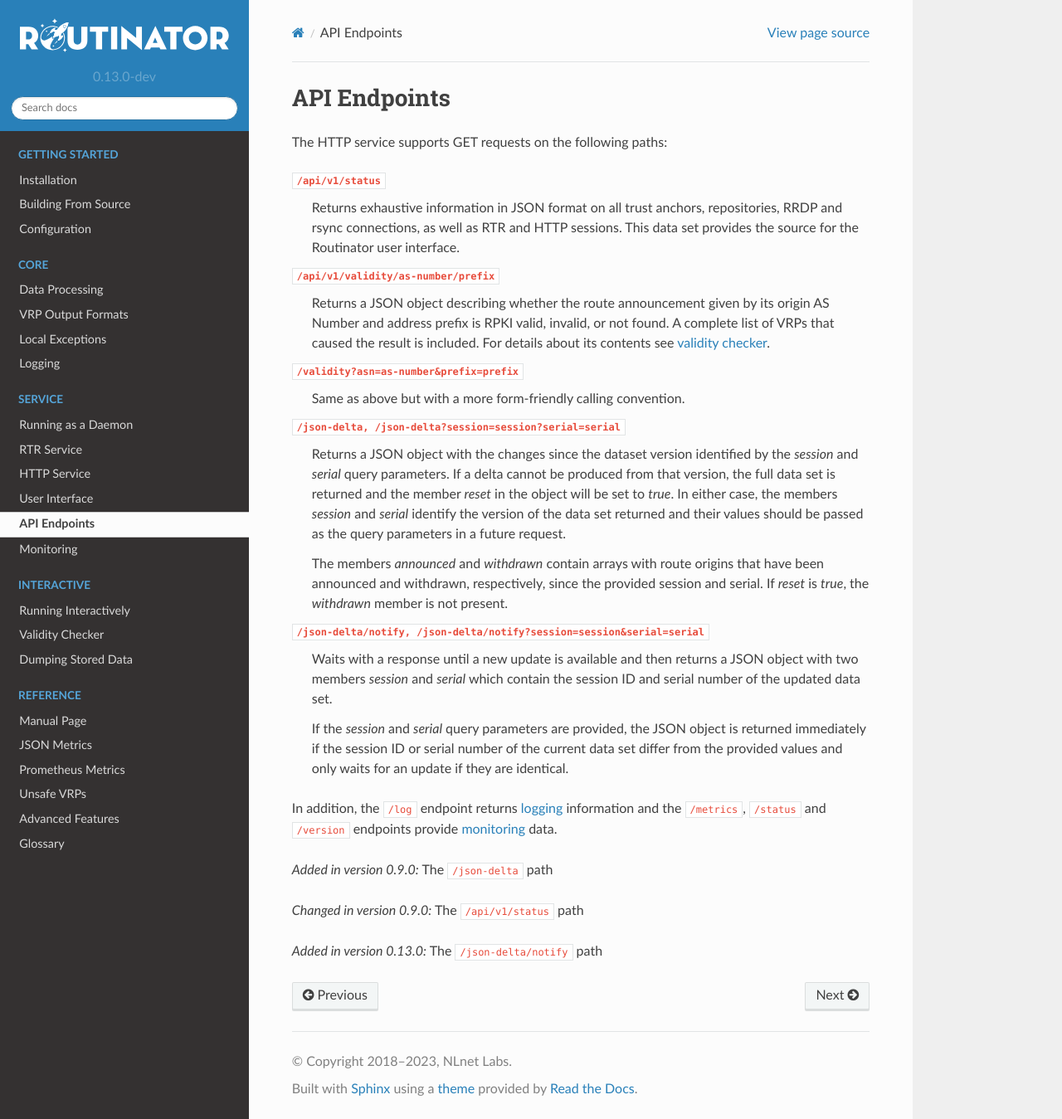
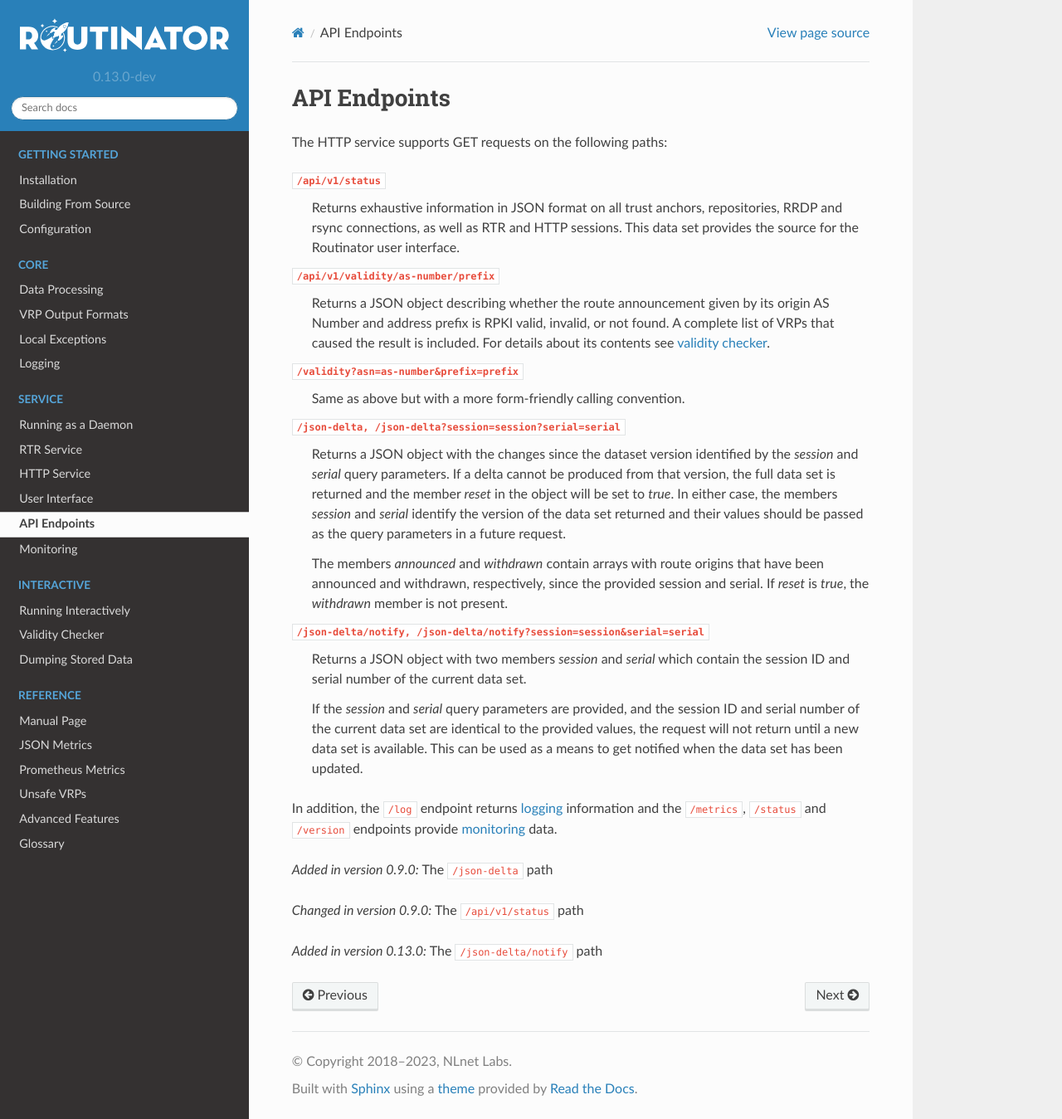
Before and after one commit to NLnetLabs/routinator, a Sphinx documentation site: the page built from doc/manual/source/api-endpoints.rst, in a window 1280 px wide and 1349 px high. Shown: the whole window at 83% size. Built offline with Sphinx 7.4.7 and the Read the Docs theme 2.0.0, drawn with Linux system fonts in a browser that asks for light colours.

Commit message:
Update `/json-delta/notify` description

```diff
--- a/doc/manual/source/api-endpoints.rst
+++ b/doc/manual/source/api-endpoints.rst
@@ -33,14 +33,14 @@ The HTTP service supports GET requests on the following paths:
      member is not present.
 
 ``/json-delta/notify, /json-delta/notify?session=session&serial=serial``
-     Waits with a response until a new update is available and then returns
-     a JSON object with two members *session* and *serial* which contain the
-     session ID and serial number of the updated data set.
+     Returns a JSON object with two members *session* and *serial* which
+     contain the session ID and serial number of the current data set.
 
-     If the *session* and *serial* query parameters are provided, the JSON
-     object is returned immediately if the session ID or serial number of
-     the current data set differ from the provided values and only waits
-     for an update if they are identical.
+     If the *session* and *serial* query parameters are provided, and the
+     session ID and serial number of the current data set are identical to
+     the provided values, the request will not return until a new data set is
+     available. This can be used as a means to get notified when the data set
+     has been updated.
 
 In addition, the ``/log`` endpoint returns :doc:`logging<logging>`
 information and the ``/metrics``, ``/status`` and
```
